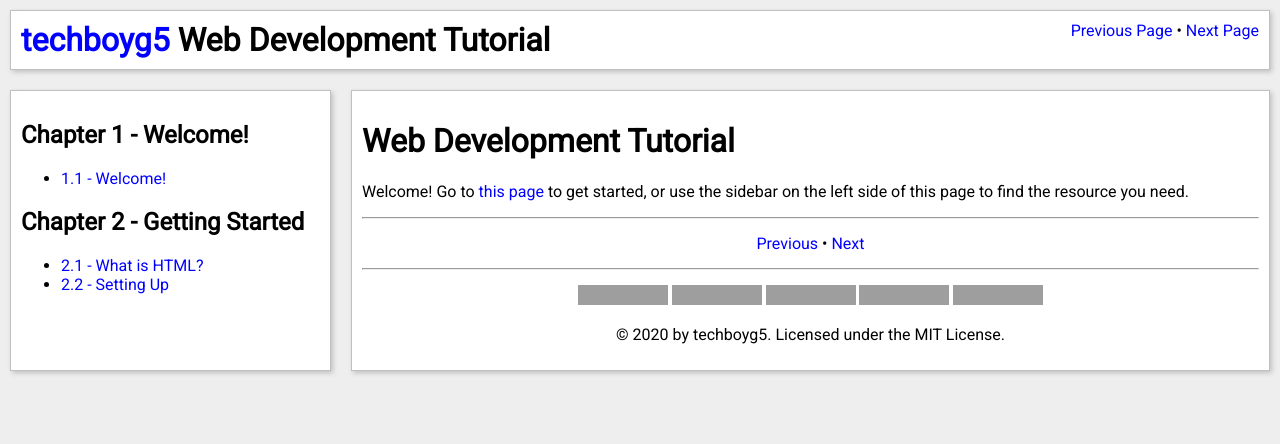
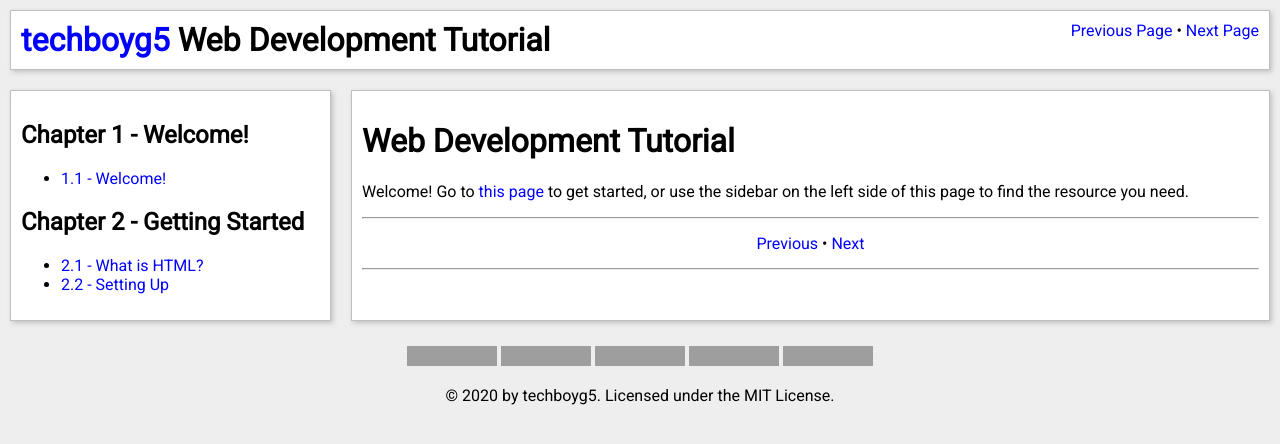
Before and after one commit to techboyg5/web-development-tutorial, a Jekyll site: the page built from index.html, in a window 1280 px wide. Shown: the top 444 px of the page. Built offline with Jekyll 4.4.1, drawn with Linux system fonts in a browser that asks for light colours; grey boxes are pictures that could not be loaded.

Commit message:
Move global footer outside content container

```diff
--- a/_layouts/default.html
+++ b/_layouts/default.html
@@ -55,6 +55,8 @@
 						<a class="pagination-link" href="{{ page.nextpage }}" title="{{ page.nexttitle }}">Next</a>
 					</div>
 					<hr>
+			</main>
+		</div>
 		<footer class="footer">
 			<div class="shields">
 				<object data="https://img.shields.io/github/stars/techboyg5/web-development-tutorial?label=Star&logo=github&style=social&link=https://github.com/techboyg5/web-development-tutorial&link=https://github.com/techboyg5/web-development-tutorial/stargazers"></object>
@@ -63,9 +65,7 @@
 				<object data="https://img.shields.io/github/followers/techboyg5?label=Follow&logo=github&style=social&link=https://github.com/techboyg5&link=https://github.com/techboyg5?tab=followers"></object>
 				<object data="https://img.shields.io/twitter/follow/techboyg5?label=Follow&logo=twitter&style=social&link=https://twitter.com/techboyg5&link=https://twitter.com/techboyg5/followers"></object>
 			</div>
-						<p class="copyright-text">© 2020 by techboyg5. Licensed under the MIT License.</p>
+			<p>© 2020 by techboyg5. Licensed under the MIT License.</p>
 		</footer>
-			</main>
-		</div>
 	</body>
 </html>
```
Lines whose indentation alone changed are shown as unchanged.
